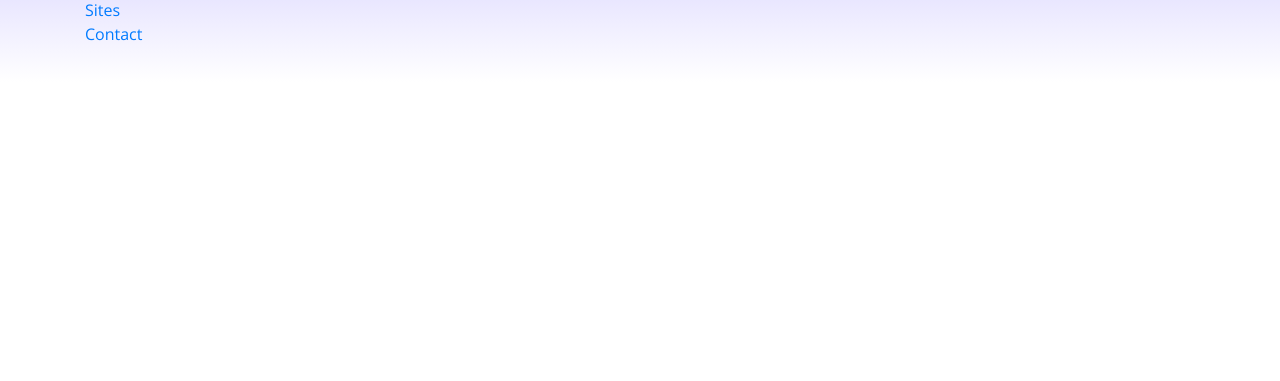
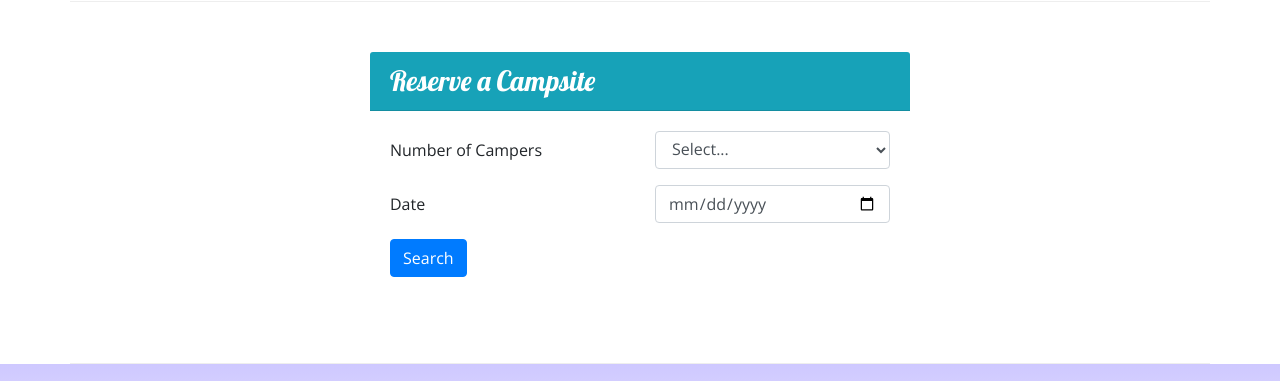
Before and after one commit to MinchaoD/nucampsite, a website: page index.html in a window 1280 px wide. Shown: the part 1151-1532 px from the top of the page. Before the commit the page ends 1233 px from the top, so only its background shows below. Drawn offline with nearby package versions, Linux system fonts and the light colour scheme.

Commit message:
Week2 Assignment

```diff
--- a/index.html
+++ b/index.html
@@ -22,9 +22,12 @@
                 <div class="col-4 col-sm-3 col-md-2 align-self-center">
                     <a href="#"><img src="img/logo.png" class="img-fluid"/></a>
                 </div>
-                <div class="col">
+                <div class="col-6">
                     <h1> NuCamp </h1>
                     <h2> a better way to camp </h2>
+                </div>
+                <div class="col-md-4 col-XL-2 mt-4">
+                    <a class="btn btn-lg btn-info" href="#reserveForm" role="button">Reserve Campsite</a>
                 </div>
             </div>
         </div>
@@ -74,10 +77,16 @@
                 <h2> Featured Campsites </h2>
             </div>
             <div class="col">
-                <h3> React Lake Campground </h3>
-                <p class="d-none d-sm-block"> Nestled in the foothills of the Chrome Mountains, this campground on the shores of the pristine React Lake is a favorite for fly fishers</p>
+                <div class="media">
+                    <div class="media-body align-self-center">
+                        <h3> React Lake Campground </h3>
+                        <p class="d-none d-sm-block"> Nestled in the foothills of the Chrome Mountains, this campground on the shores of the pristine React Lake is a favorite for fly fishers</p>
+                    </div>
+                    <img class="d-flex ml-3 img-thumbnail" src="img/react-lake-thumb.jpg" alt="React Lake"/>
+                </div>
 
             </div>
+
         </div>
 
 
@@ -98,7 +107,50 @@
             </div>
         </div>
 
+        <div class="row row-content align-self-center">
+            <div class="col-sm-6 mx-auto">
+                <div class="card border-info">
+                    <h3 class="card-header bg-info text-white"> Reserve a Campsite
+                    </h3>
+                    <div class="card-body">
+                        <form id="reserveForm">
+                            <div class="form-group row">
+                                <label for="camperNumber" class="col-sm-6 col-form-label"> Number of Campers</label>
+                                <div class="col">
+
+                                    <select name="camperNumber" id="camperNumber" class="form-control">
+                                    <option selected>Select...</option>
+                                    <option value="1">1</option>
+                                    <option value="2">2</option>
+                                    <option value="3">3</option>
+                                    <option value="4">4</option>
+                                    <option value="5">5</option>
+                                    <option value="6">6</option>
+                                    </select>
+                                </div>
+                            </div>
+                            <div class="form-group row">
+                                <label for="date" class="col-sm-6 col-form-label"> Date</label>
+                                <div class="col">
+                                    <input type="date" class="form-control" id="date" name="date" placeholder="mm/dd/yyyy"/>
+                                </div>
+                            </div>
+                            <div class="form-group row">
+                                <div class="col">
+                                    <button class="btn btn-primary" type="submit">Search</button>
+
+                                </div>
+                            </div>
+
+                        </form>
+
+                    </div>
+                </div>
+            </div>
+        </div>
+
     </div>
+
 
     <footer class="site-footer">
         <div class="container">
```
Also changed, not shown: contactus.html (+1 -1 lines).
